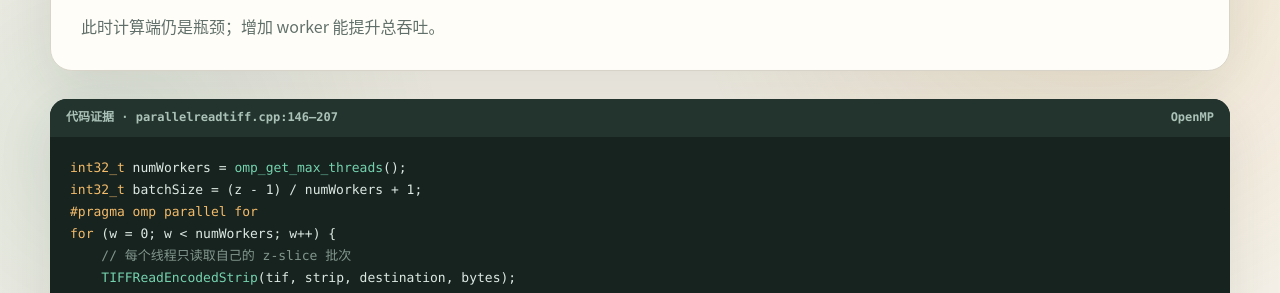
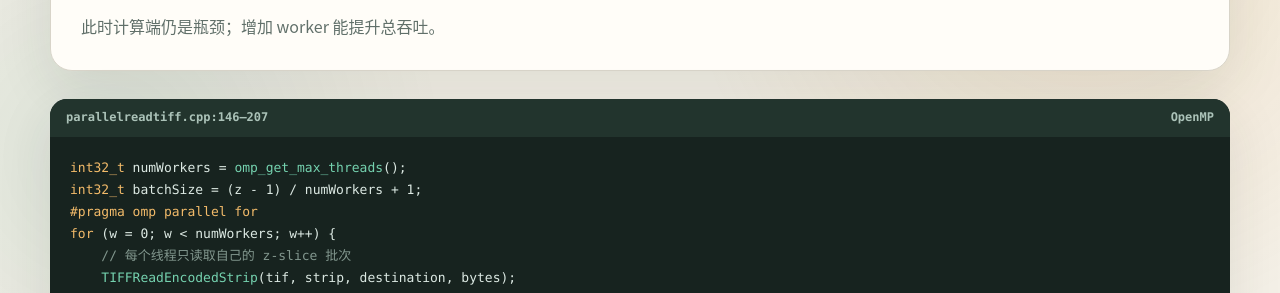
Before and after one commit to Botwwt/Botwwt.github.io, a Jekyll site: the page analysis/index.html, which Jekyll copies as it is, in a window 1280 px wide and 900 px high, scrolled down 4326 px. Shown: the part 150-443 px from the top of the window. Built offline with Jekyll 4.4.1, drawn with Linux system fonts in a browser that asks for light colours.

Commit message:
Remove code evidence label

```diff
--- a/analysis/index.html
+++ b/analysis/index.html
@@ -196,7 +196,7 @@
         </div>
 
         <div class="code-card" style="margin-top:28px">
-          <div class="code-head"><span>代码证据 · parallelreadtiff.cpp:146–207</span><span>OpenMP</span></div>
+          <div class="code-head"><span>parallelreadtiff.cpp:146–207</span><span>OpenMP</span></div>
           <pre><span class="kw">int32_t</span> numWorkers = <span class="fn">omp_get_max_threads</span>();
 <span class="kw">int32_t</span> batchSize = (z - 1) / numWorkers + 1;
 <span class="kw">#pragma omp parallel for</span>
```
